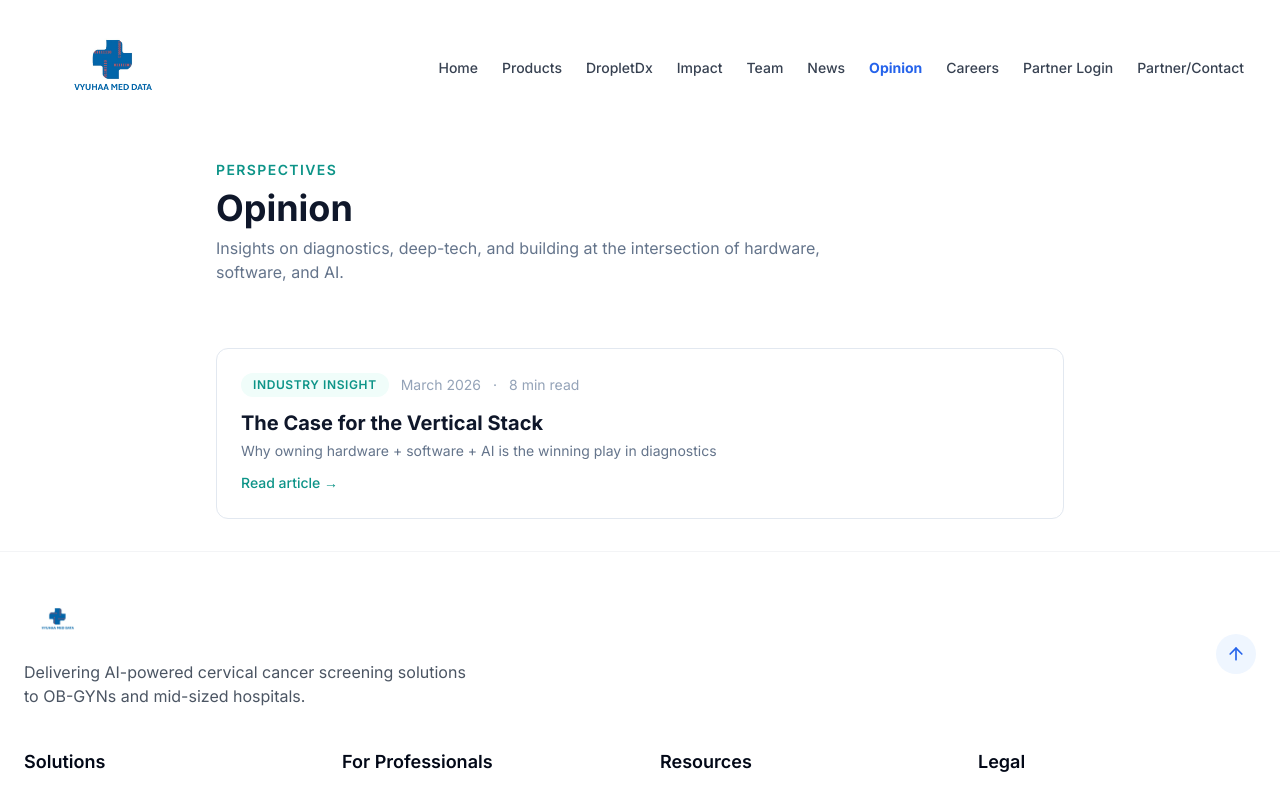
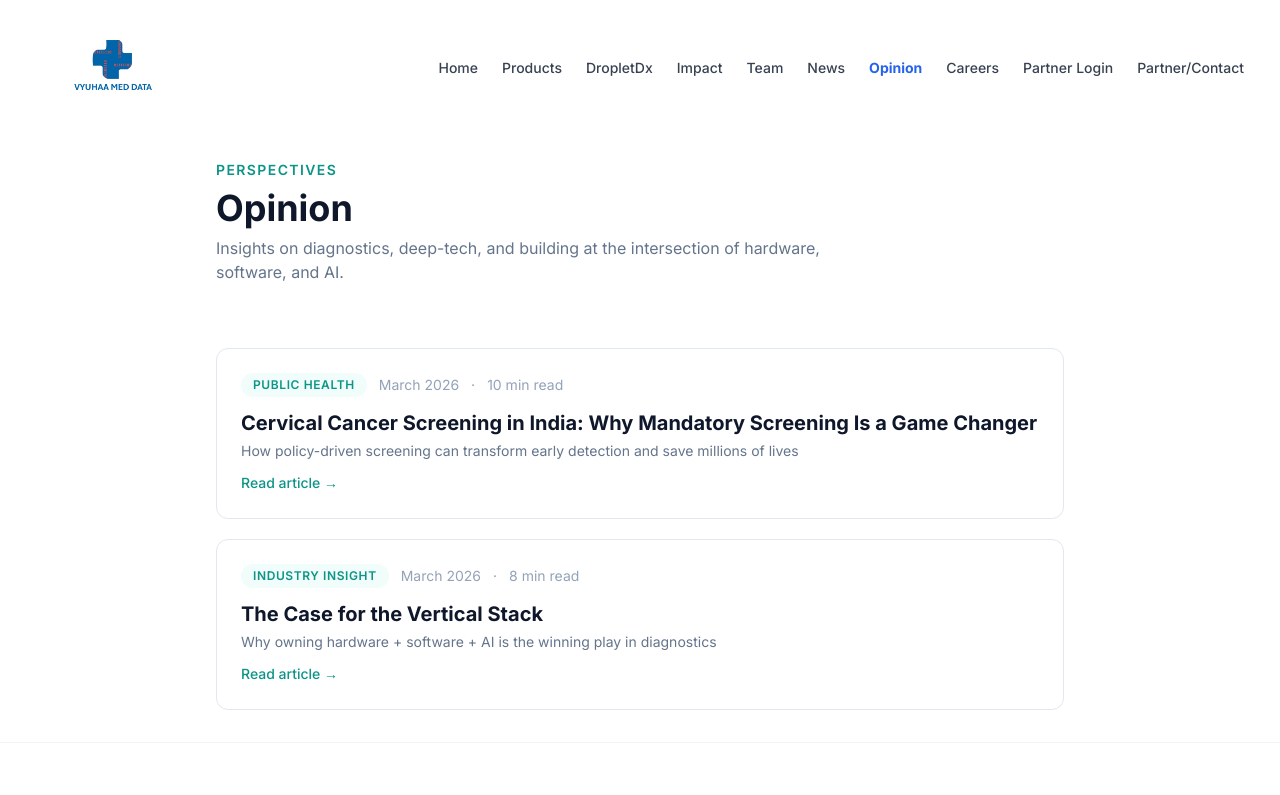
Before and after one commit to dhritimanmallick/vyuhaabridge, a React (Vite) app: page /opinion in a window 1280 px wide. Shown: the top 795 px of the page. Built offline with nearby package versions, Linux system fonts and the light colour scheme.

Commit message:
Added second opinion article
Co-authored-by: dhritimanmallick <64474973+dhritimanmallick@users.noreply.github.com>

```diff
--- a/src/pages/Opinion.tsx
+++ b/src/pages/Opinion.tsx
@@ -3,6 +3,14 @@ import Navbar from '../components/Navbar';
 import Footer from '../components/Footer';
 
 const articles = [
+  {
+    slug: 'cervical-cancer-screening-india',
+    title: 'Cervical Cancer Screening in India: Why Mandatory Screening Is a Game Changer',
+    subtitle: 'How policy-driven screening can transform early detection and save millions of lives',
+    date: 'March 2026',
+    readTime: '10 min read',
+    tag: 'Public Health',
+  },
   {
     slug: 'the-case-for-the-vertical-stack',
     title: 'The Case for the Vertical Stack',
--- a/src/pages/OpinionArticle.tsx
+++ b/src/pages/OpinionArticle.tsx
@@ -3,6 +3,10 @@ import Navbar from '../components/Navbar';
 import Footer from '../components/Footer';
 
 const articleMap: Record<string, { src: string; title: string }> = {
+  'cervical-cancer-screening-india': {
+    src: '/cervical-screening-article.html',
+    title: 'Cervical Cancer Screening in India',
+  },
   'the-case-for-the-vertical-stack': {
     src: '/hardware-software-play.html',
     title: 'The Case for the Vertical Stack',
```
